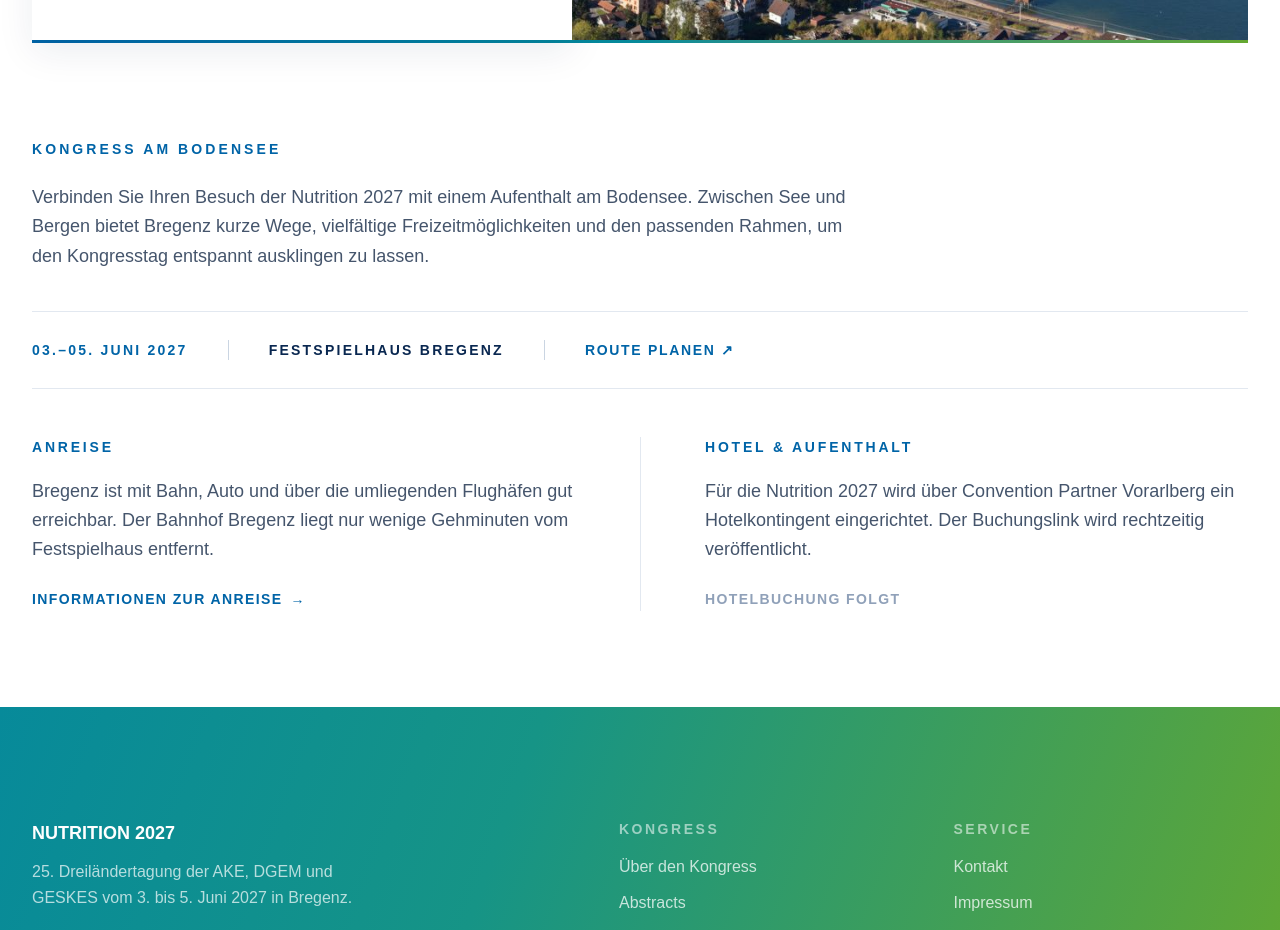
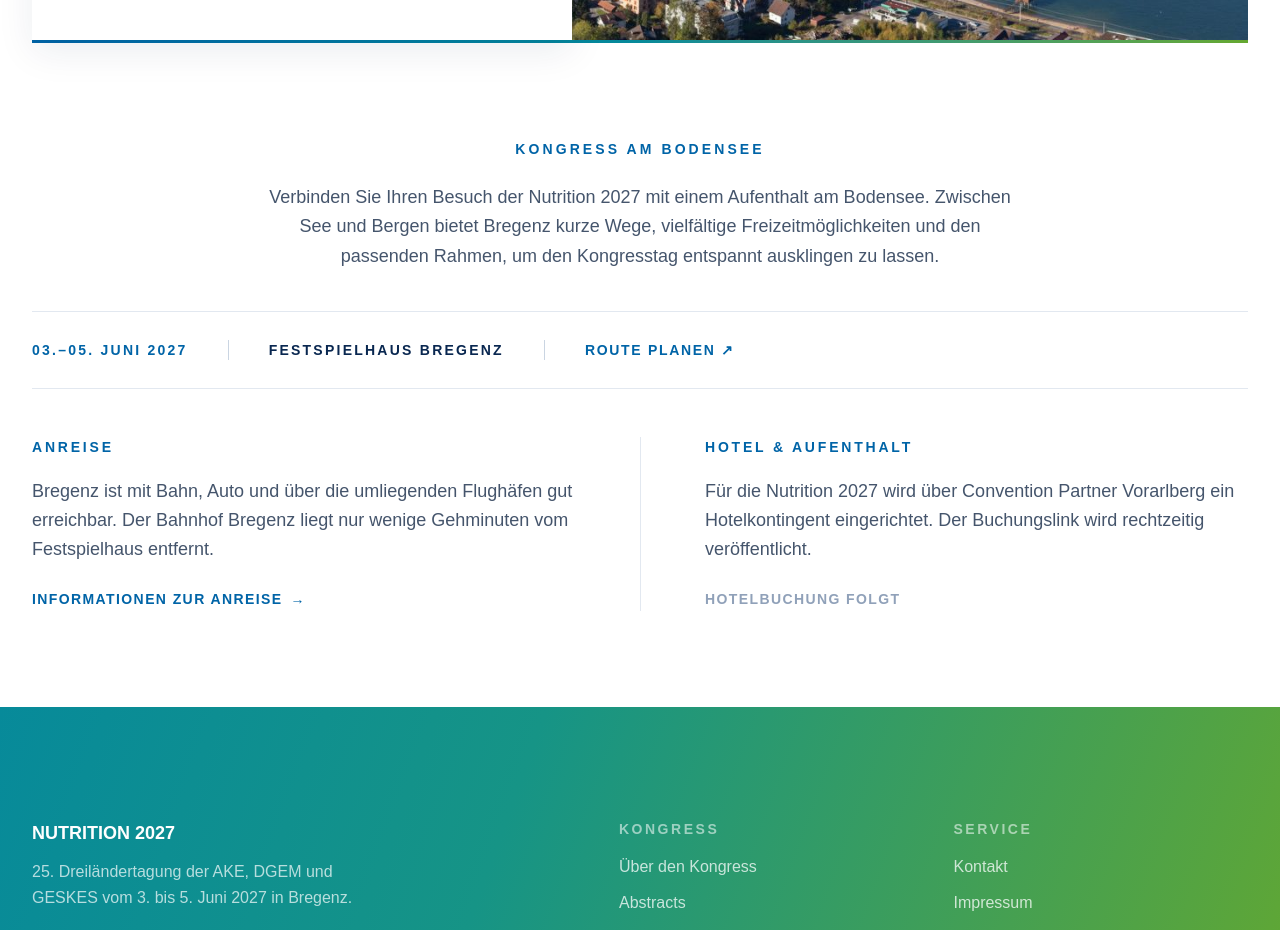
Before and after one commit to Gyoergy-tech/nutrition2027, a Next.js app: page /bregenz in a window 1280 px wide. Shown: the part 780-1710 px from the top of the page. Built offline with nearby package versions, Linux system fonts and the light colour scheme.

Commit message:
Aligment improved

```diff
--- a/components/BregenzInfo.tsx
+++ b/components/BregenzInfo.tsx
@@ -3,12 +3,12 @@
     <section className="bg-white">
       <div className="mx-auto max-w-[1536px] px-6 pb-20 pt-12 lg:px-8 lg:pb-24 lg:pt-14">
         {/* Intro */}
-        <div className="mx-auto max-w-[820px] text-center lg:mx-0 lg:max-w-[900px] lg:text-left">
+        <div className="mx-auto max-w-[820px] text-center">
           <p className="text-sm font-semibold uppercase tracking-[0.22em] text-[#0064a7]">
             Kongress am Bodensee
           </p>
 
-          <p className="mx-auto mt-6 max-w-[760px] text-lg leading-relaxed text-slate-600 lg:mx-0 lg:max-w-[820px]">
+          <p className="mx-auto mt-6 max-w-[760px] text-lg leading-relaxed text-slate-600">
             Verbinden Sie Ihren Besuch der Nutrition 2027 mit einem Aufenthalt
             am Bodensee. Zwischen See und Bergen bietet Bregenz kurze Wege,
             vielfältige Freizeitmöglichkeiten und den passenden Rahmen, um den
--- a/components/ScientificProgram.tsx
+++ b/components/ScientificProgram.tsx
@@ -4,7 +4,7 @@
 export default function ProgramTopics() {
   return (
     <section className="bg-[#f5f7f9]">
-      <div className="mx-auto max-w-[1608px] px-6 py-16 lg:px-0 lg:py-20">
+      <div className="mx-auto max-w-[1608px] px-6 py-16 lg:px-5 lg:py-20">
         {/* Themen-Mosaik */}
         <div className="grid gap-4 md:grid-cols-2 lg:grid-cols-12">
           {/* Mikrobiom */}
```
